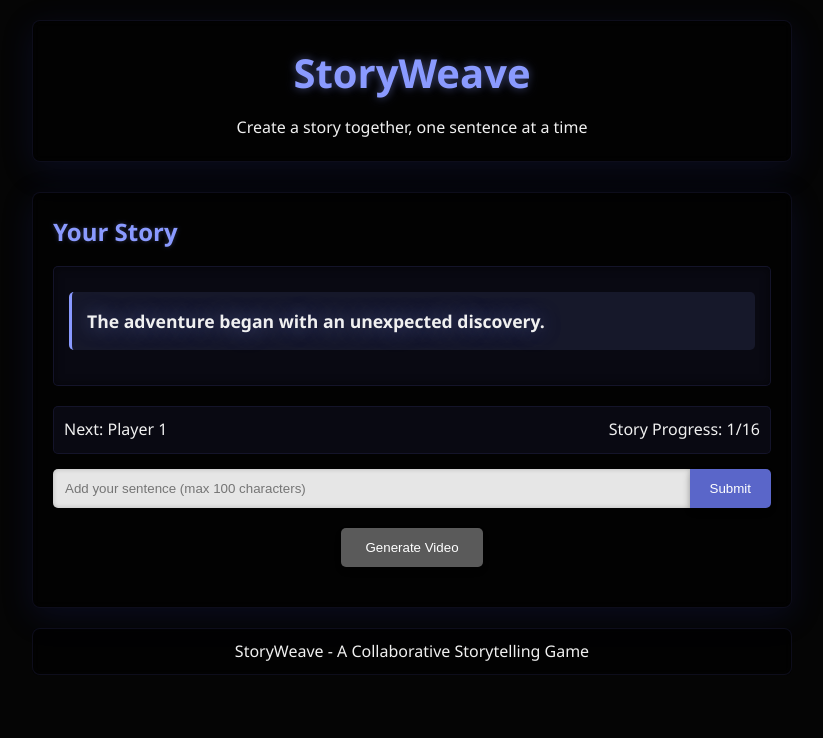
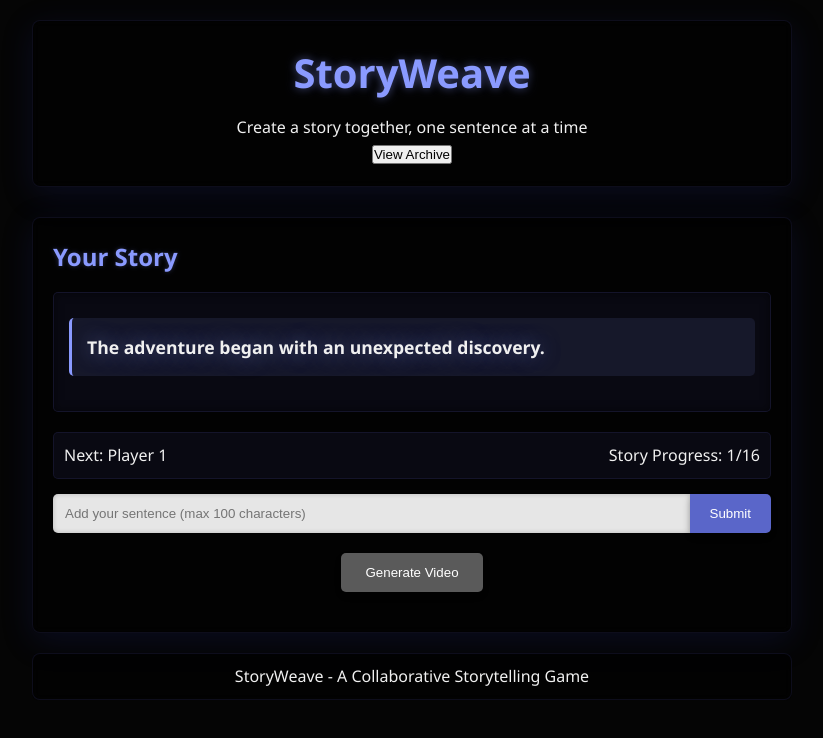
Before and after one commit to pavlopavlopavlo/storyweaver, a website: page public/index.html in a window 1280 px wide. Shown: the whole page, without its empty margins (228-1051 px from the left). Drawn offline with nearby package versions, Linux system fonts and the light colour scheme; no server answers.

Commit message:
Update index.html

```diff
--- a/public/index.html
+++ b/public/index.html
@@ -42,5 +42,6 @@
 
   <script src="/socket.io/socket.io.js"></script>
   <script src="script.js"></script>
+  <script src="archive.js"></script>
 </body>
 </html>
```
